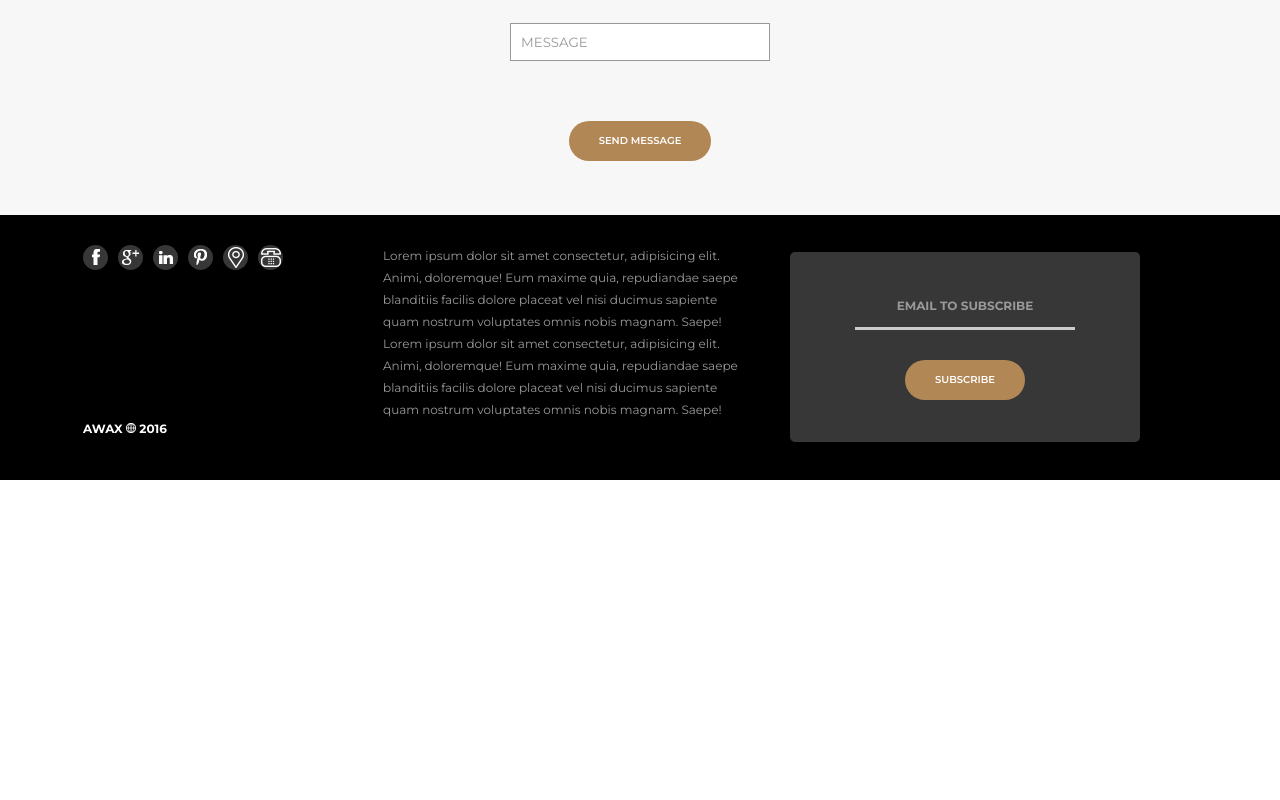
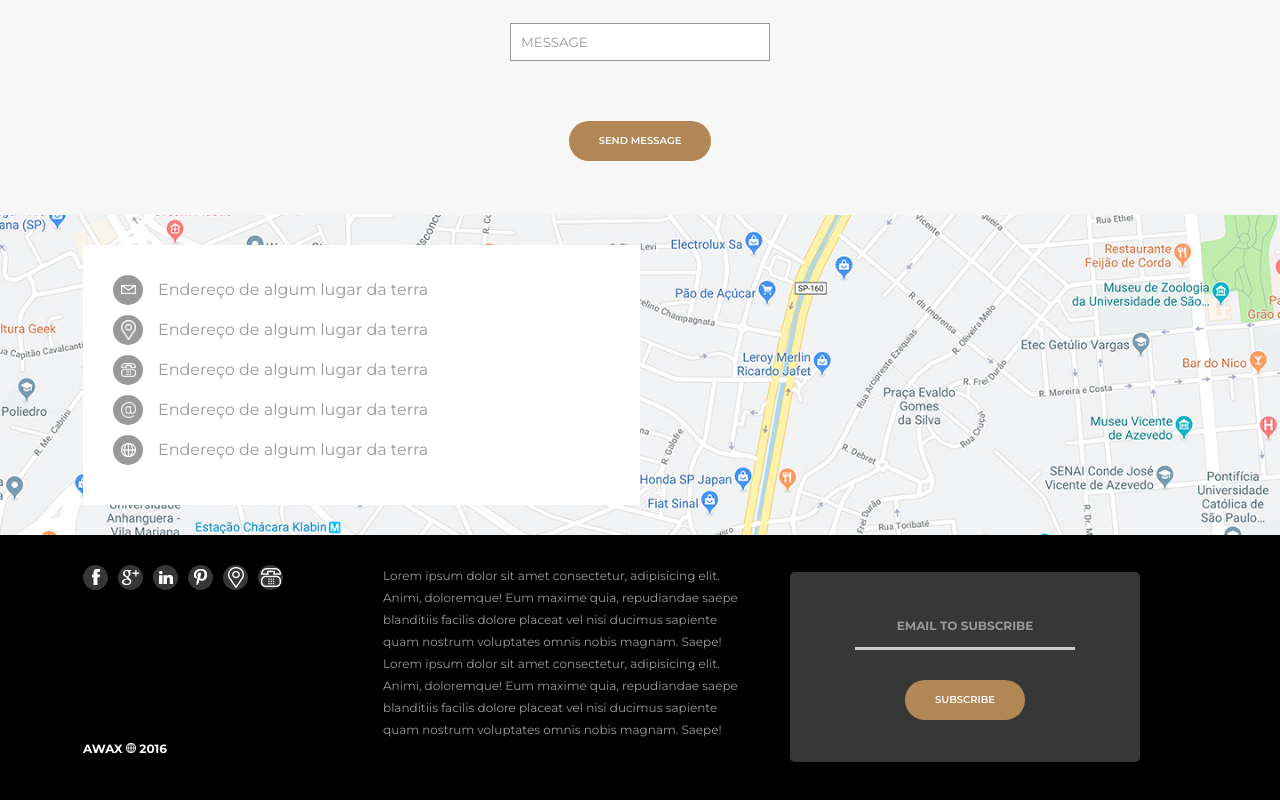
Before and after one commit to Lucas-Baron/layout-awax1, a plain HTML site: page index.html in a window 1280 px wide. Shown: the part 6032-6832 px from the top of the page. Before the commit the page ends 6512 px from the top, so only its background shows below. Drawn offline with Linux system fonts and the light colour scheme.

Commit message:
Section Map

```diff
--- a/assets/style.css
+++ b/assets/style.css
@@ -880,6 +880,52 @@ input{
     width:560px;
 }
 
+/*== MAP */
+.section-map{
+    background-image: url('../assets/images/mapa.jpg');
+    background-size: cover;
+    background-position: center;
+    padding-top: 30px;
+    padding-bottom: 30px;
+}
+
+.section-map--area{
+    width: 100vw;
+    max-width: 1114px;
+    margin: auto;
+}
+
+.section-map-info{
+    width: 50%;
+    padding: 30px;
+    background-color: white;
+    color: black;
+}
+
+.section-mp-info-item{
+    display: flex;
+    align-items: center;
+    color: #999;
+    margin-bottom: 10px;
+}
+
+.section-mp-info-item-img{
+    width: 30px;
+    height: 30px;
+    display: inline-flex;
+    justify-content: center;
+    align-items: center;
+    padding: 5px;
+    background-color:#999 ;
+    border-radius: 15px;
+    margin-right: 15px;
+}
+
+.section-mp-info-item img{
+    width: 15px;
+    height: auto;
+}
+
 /*== FOOTER */
 footer{
     width: 100%;
--- a/index.html
+++ b/index.html
@@ -625,6 +625,47 @@
             </div>
         </section>
 
+        <section class="section-map">
+            <div class="section-map--area">
+                <div class="section-map-info">
+                    <div class="section-mp-info-item">
+                        <div class="section-mp-info-item-img">
+                            <img src="assets/images/carta.png" alt="">
+                        </div>
+                        Endereço de algum lugar da terra
+                    </div>
+
+                    <div class="section-mp-info-item">
+                        <div class="section-mp-info-item-img">
+                            <img src="assets/images/localizacao.png" alt="">
+                        </div>
+                        Endereço de algum lugar da terra
+                    </div>
+
+                    <div class="section-mp-info-item">
+                        <div class="section-mp-info-item-img">
+                            <img src="assets/images/telefone.png" alt="">
+                        </div>
+                        Endereço de algum lugar da terra
+                    </div>
+
+                    <div class="section-mp-info-item">
+                        <div class="section-mp-info-item-img">
+                            <img src="assets/images/arroba.png" alt="">
+                        </div>
+                        Endereço de algum lugar da terra
+                    </div>
+
+                    <div class="section-mp-info-item">
+                        <div class="section-mp-info-item-img">
+                            <img src="assets/images/web.png" alt="">
+                        </div>
+                        Endereço de algum lugar da terra
+                    </div>
+                </div>
+            </div>
+        </section>
+
         <footer>
             <div class="footer">
 
```
Also changed, not shown: assets/images/mapa.jpg (added).
